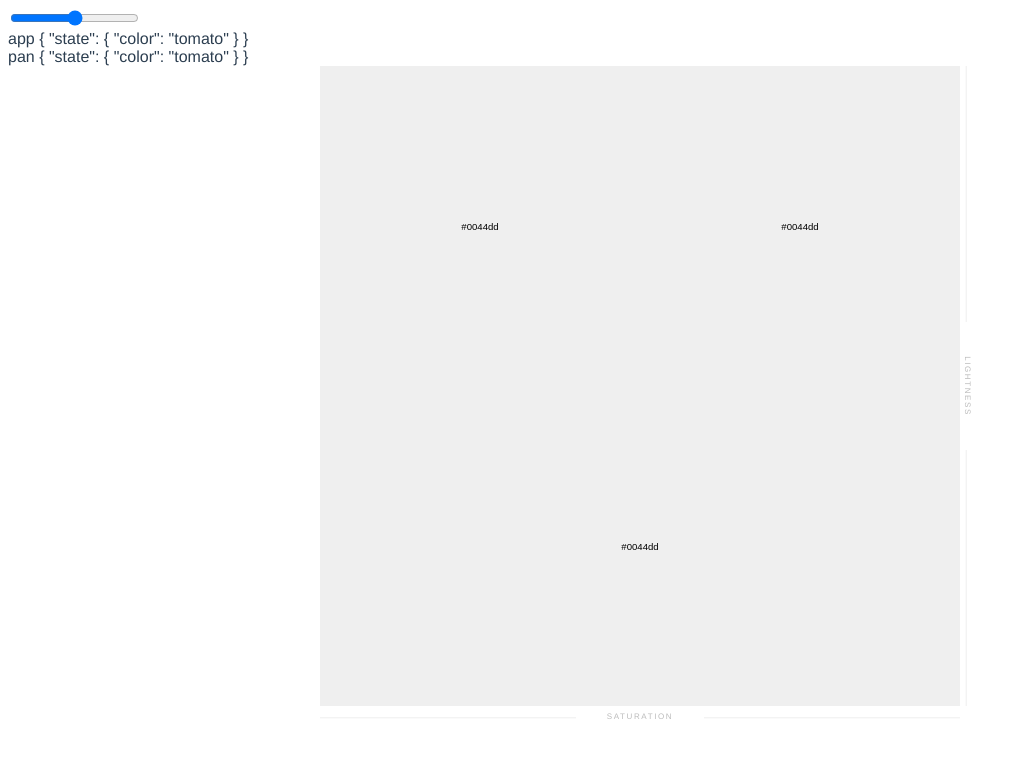
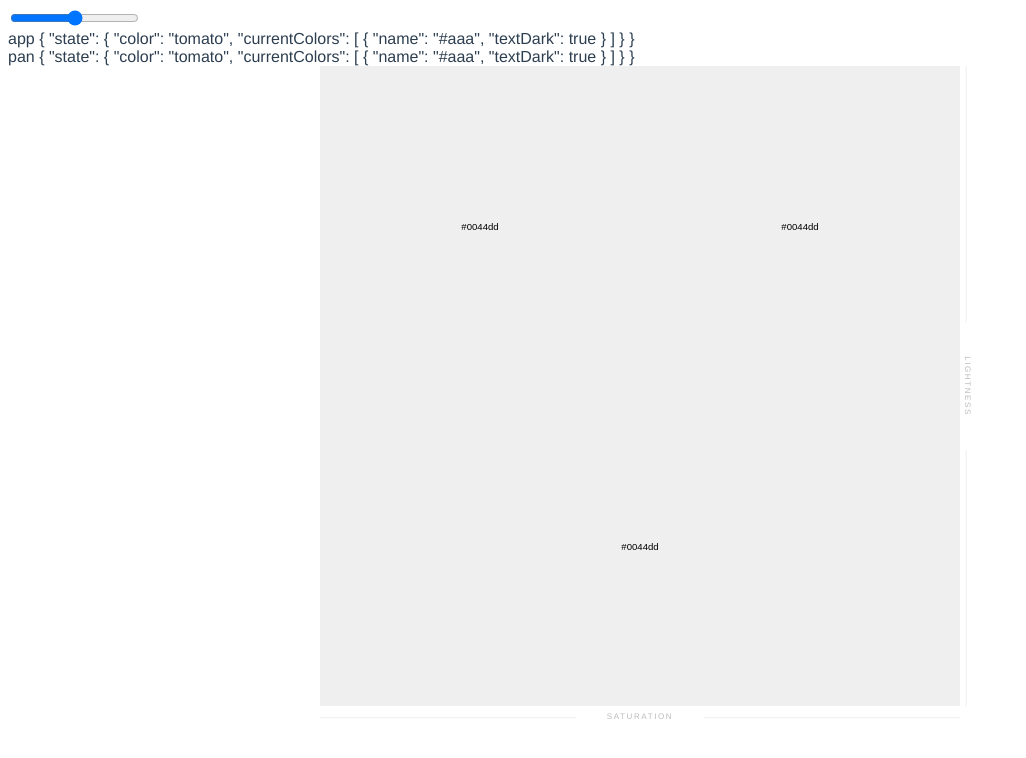
Before and after one commit to maxzz/color-names, a Vue app: page / in a window 1280 px wide. Shown: the top 758 px of the page, without its empty margins (0-1026 px from the left). Built offline with nearby package versions, Linux system fonts and the light colour scheme.

Commit message:
feature: add color item definition

```diff
--- a/src/App.vue
+++ b/src/App.vue
@@ -1,12 +1,12 @@
 <template>
-    <input type="range" :value="color" @input="setColor" >
+    <input type="range" :value="color" @input="setColor" min="0" max="359" >
     <div>app {{store}}</div>
     <ColorPanel />
 </template>
 
 <script lang="ts">
     import { defineComponent, toRefs } from "vue";
-    import { MainStore } from './store.ts';
+    import { ColorItem, MainStore } from './store';
     import ColorPanel from "./components/ColorPanel.vue";
 
     export default defineComponent({
@@ -16,6 +16,15 @@
             function setColor(event) {
                 store.setColor(event.target.value);
             }
+
+            const colors: ColorItem[] = [
+                {
+                    name: '#aaa',
+                    textDark: true
+                }
+            ];
+            store.setColors(colors);
+
             return {
                 ...toRefs(store.state),
                 store,
--- a/src/store.ts
+++ b/src/store.ts
@@ -1,10 +1,24 @@
 import { reactive } from "vue";
 
+export interface ColorItem {
+    name: string;
+    textDark: true;
+}
+
+type State = {
+    color: string;
+    currentColors: ColorItem[];
+};
+
 export const MainStore = reactive({
-    state: reactive({
-        color: 'tomato'
+    state: reactive<State>({
+        color: 'tomato',
+        currentColors: [],
     }),
     setColor(val: string) {
         this.state.color = val;
+    },
+    setColors(colors: ColorItem[]) {
+        this.state.currentColors = colors;
     }
 });
```
